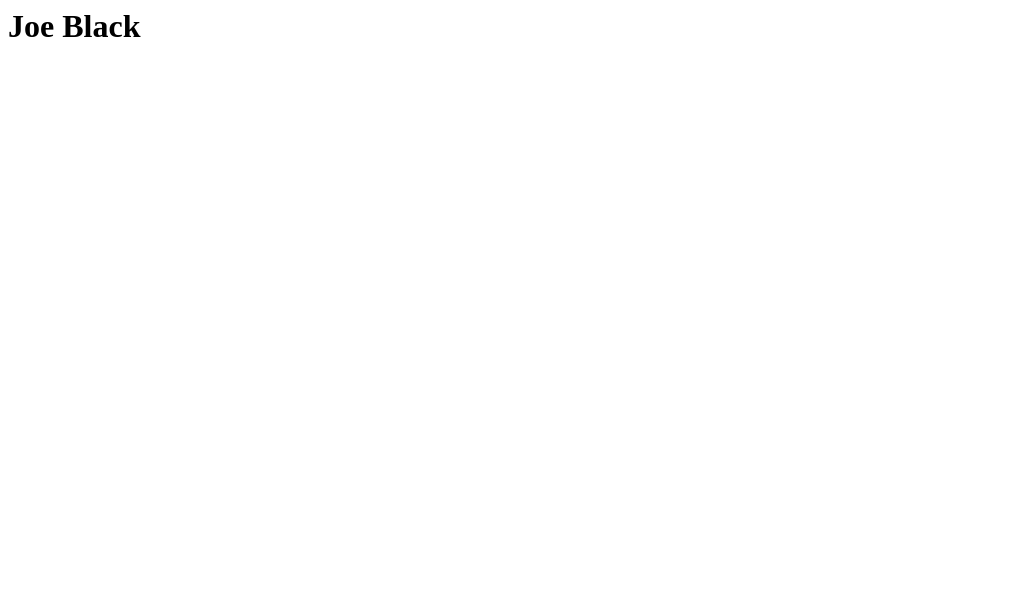
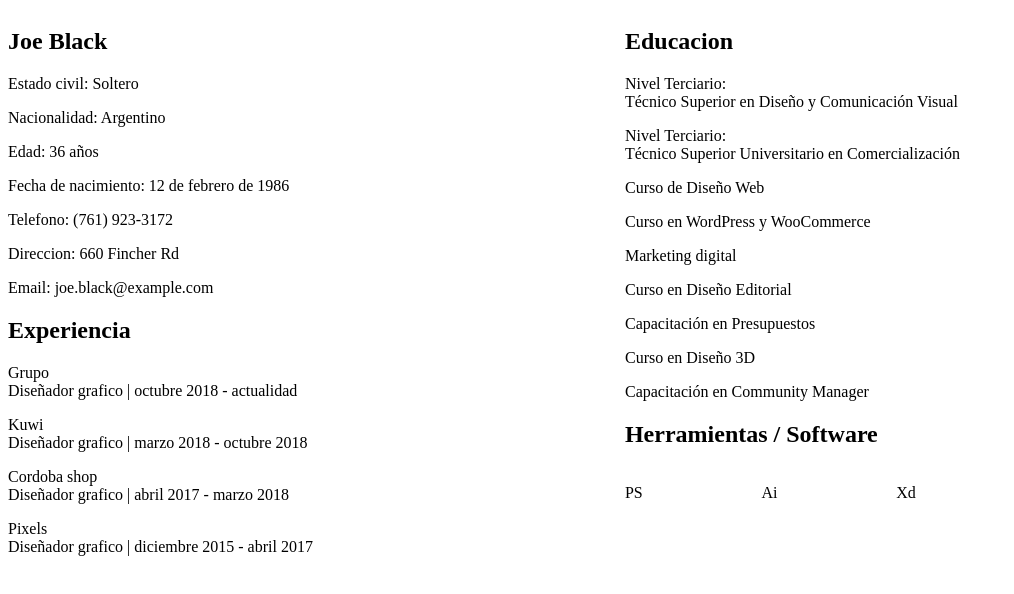
Before and after one commit to marcospozzolo/joeblack, a plain HTML site: page index.html in a window 1280 px wide. Shown: the whole page, without its empty margins (0-1014 px from the left). Drawn offline with Linux system fonts and the light colour scheme.

Commit message:
commit inicial

```diff
--- /dev/null
+++ b/estilos.css
@@ -0,0 +1,9 @@
+.grid-container {
+    display: grid;
+    grid-template-columns: auto auto;
+}
+
+.tools-container {
+    display: grid;
+    grid-template-columns: auto auto auto auto auto;
+}
--- a/index.html
+++ b/index.html
@@ -1 +1,72 @@
-<h1> Joe Black </h1>
+<!DOCTYPE html>
+<html lang="es">
+<head>
+    <meta charset="UTF-8">
+    <meta http-equiv="X-UA-Compatible" content="IE=edge">
+    <meta name="viewport" content="width=device-width, initial-scale=1.0">
+    <title>Document</title>
+    <link rel="stylesheet" href="estilos.css">
+</head>
+<body>
+    <div></div>
+
+    <div class="grid-container">
+
+        <div class="grid-item">
+            <h2> Joe Black </h2>
+
+            <p>Estado civil: Soltero</p>
+            <p>Nacionalidad: Argentino</p>
+            <p>Edad: 36 años</p>
+            <p>Fecha de nacimiento: 12 de febrero de 1986</p>
+            <p>Telefono: (761) 923-3172</p>
+            <p>Direccion: 660 Fincher Rd</p>
+            <p>Email: joe.black@example.com</p>
+
+            <h2>Experiencia</h2>
+            <p>Grupo<br>
+                Diseñador grafico | octubre 2018 - actualidad</p>
+            <p>Kuwi<br>
+                Diseñador grafico | marzo 2018 - octubre 2018</p>
+            <p>Cordoba shop <br>
+                Diseñador grafico | abril 2017 - marzo 2018</p>
+            <p>Pixels <br>
+                Diseñador grafico | diciembre 2015 - abril 2017</p>
+        </div>
+
+        <div class="grid-item">
+            <h2> Educacion </h2>
+            <p>Nivel Terciario: <br>
+            Técnico Superior en Diseño y Comunicación Visual <br> </p>
+            <p>Nivel Terciario: <br>
+            Técnico Superior Universitario en Comercialización <br> </p>
+            <p>Curso de Diseño Web</p>
+            <p>Curso en WordPress y WooCommerce</p>
+            <p>Marketing digital</p>
+            <p>Curso en Diseño Editorial</p>
+            <p>Capacitación en Presupuestos</p>
+            <p>Curso en Diseño 3D</p>
+            <p>Capacitación en Community Manager</p>
+
+            <h2>Herramientas / Software</h2>
+            <div class="tools-container">
+                <div class="tool-item">
+                  <p>PS</p>
+                </div>
+                <div class="tool-item">
+                    <p>Ai</p>
+                </div>
+                <div class="tool-item">
+                    <p>Xd</p>
+                </div>
+            </div>
+        </div>
+
+    </div>
+
+
+
+    <script src="scripts.js"></script>
+
+</body>
+</html>
```
Also changed, not shown: scripts.js (added).
